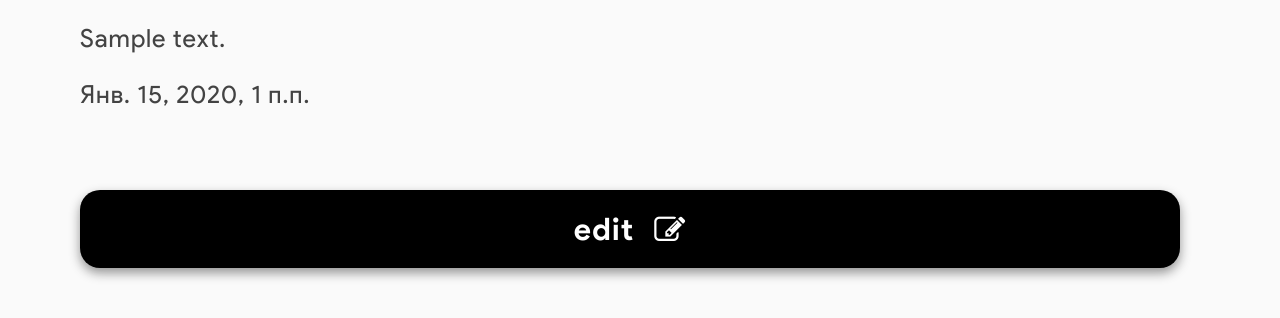
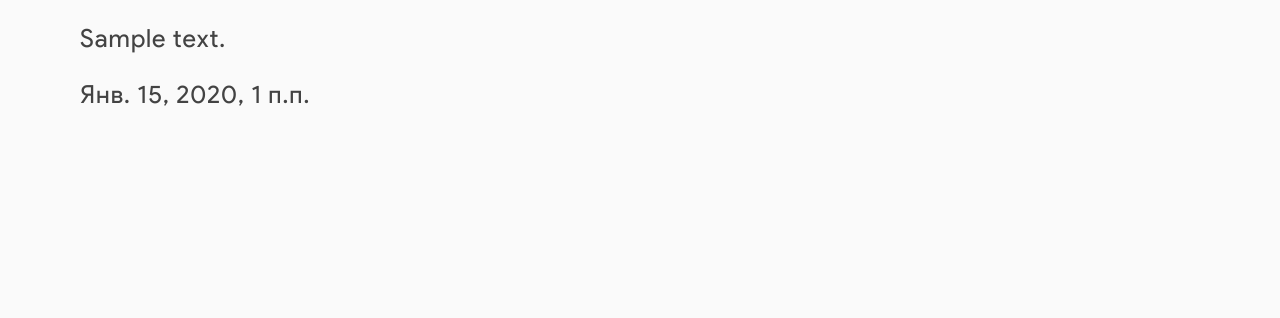
Before and after one commit to pronix575/my-first-blog, a Django app: page /post/1/ in a window 1280 px wide. Shown: the part 210-528 px from the top of the page. Run offline with Django 3.2, Linux system fonts and the light colour scheme; tables that the repository leaves empty hold one stand-in row (values such as "Sample post"); some libraries are stand-ins or nearby versions.

Commit message:
new commit

```diff
--- a/blog/static/css/blog.css
+++ b/blog/static/css/blog.css
@@ -119,10 +119,10 @@ body {
 	justify-content: center;
 	align-items: center;
     color: white;
-    padding: 20px 0 20px 0;
+    padding: 10px 0 20px 0;
     background: black;
     border-radius: 20px;
-    font-size: 31px;
+    font-size: 30px;
 }
 
 .saveBtn {
--- a/blog/templates/blog/post_detail.html
+++ b/blog/templates/blog/post_detail.html
@@ -12,6 +12,7 @@
 	    </div>
 	</div>
 
+	{% if user.is_authenticated %}
 		<div class="wrapPost">
 		    <a href="{% url 'post_edit' pk=post.pk %}" style="width: 100%;">
 		    	<div style="padding: 0 40px 0 40px; display: flex; justify-content: center;">
@@ -22,5 +23,6 @@
 		        </div>
 	        </a>
 	    </div>
+	{% endif %}
 
 {% endblock %}
--- a/blog/templates/blog/post_list.html
+++ b/blog/templates/blog/post_list.html
@@ -13,6 +13,7 @@
 
 	{% endfor %}
 
+	{% if user.is_authenticated %}
 		<div class="wrapPost">
 			<div class="newPostPlus">
 			    	<a href="{% url 'post_new' %}" style="display: flex;justify-content: center; align-items: center;">
@@ -21,4 +22,6 @@
 			    	</a>
 			</div>
 		</div>
+	{% endif %}
+
 {% endblock %}
```
Lines whose indentation alone changed are shown as unchanged.
